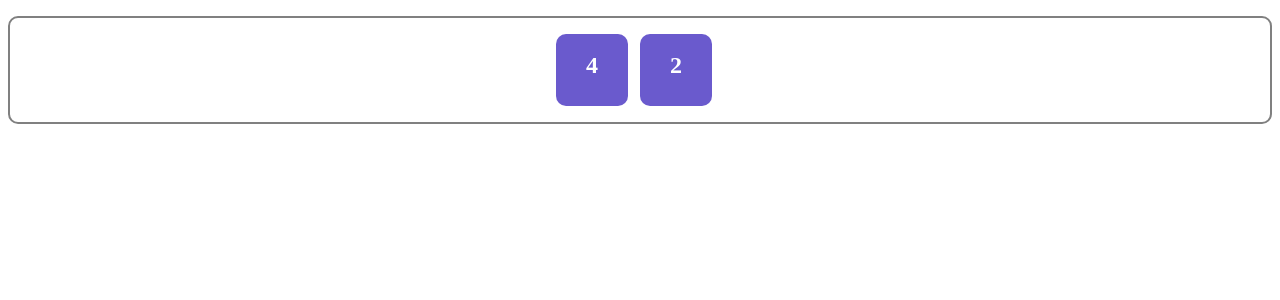
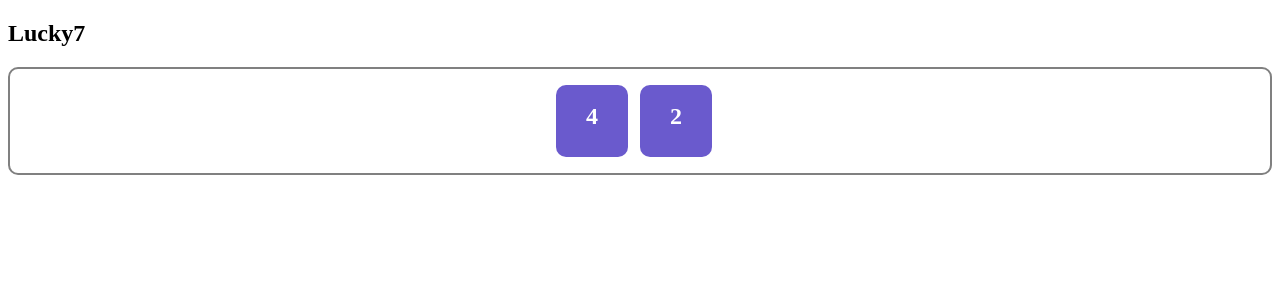
Before and after one commit to ms097530/LuckyDice, a React (Vite) app: page / in a window 1280 px wide. Shown: the top 300 px of the page. Built offline with nearby package versions, Linux system fonts and the light colour scheme.

Commit message:
added win condition

```diff
--- a/src/LuckyN.jsx
+++ b/src/LuckyN.jsx
@@ -6,9 +6,11 @@ import './LuckyN.css'
 export default function LuckyN({ numDice = 2, goal = 7 })
 {
     const [dice, setDice] = useState(() => getRolls(numDice))
+    const isWinner = sum(dice) === goal
 
     return (
         <section className="LuckyN">
+            <h1>Lucky{goal} {isWinner && "You win!"}</h1>
             <Dice dice={dice} />
         </section>
     )
```
